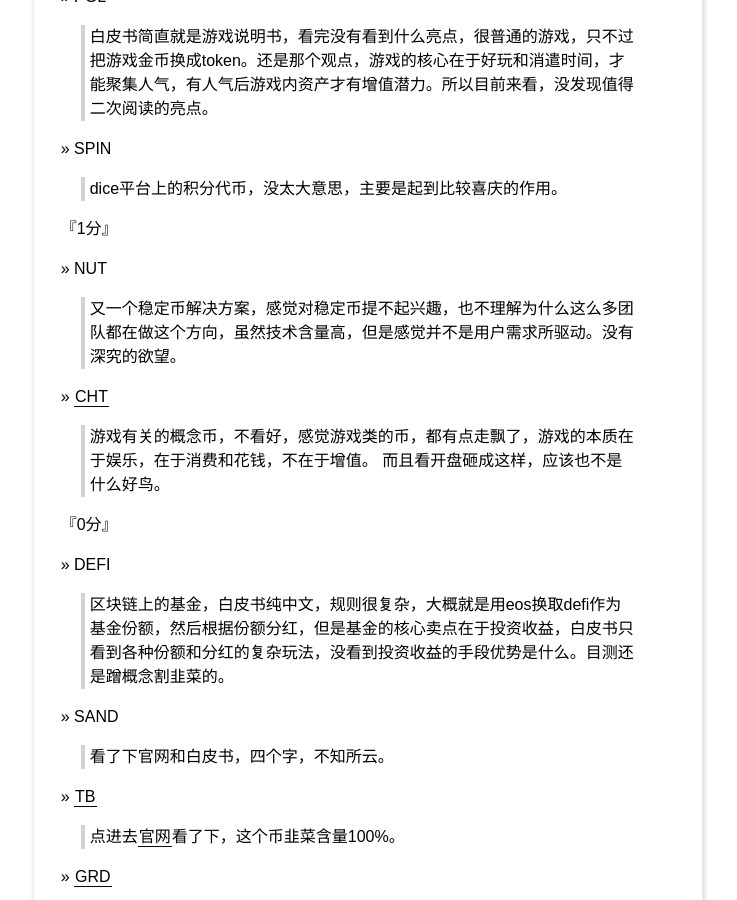
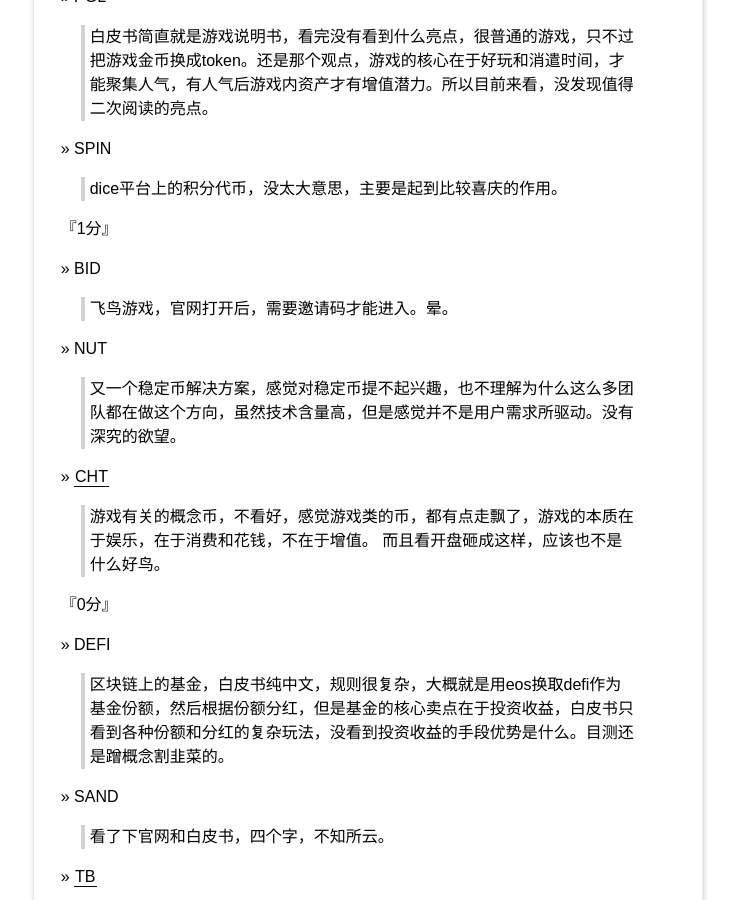
Before and after one commit to yanyiwu/blog, a Jekyll site: the page built from eostokens.md, in a window 1280 px wide and 900 px high, scrolled down 3239 px. Shown: the whole window, without its empty margins (272-1009 px from the left). Built offline with Jekyll 4.4.1, drawn with Linux system fonts in a browser that asks for light colours; Markdown is read by kramdown in place of the engine named in the settings; comment, search, counter and statistics services are not loaded.

Commit message:
[token] BID

```diff
--- a/eostokens.md
+++ b/eostokens.md
@@ -116,6 +116,10 @@ title: EOS Token Ranking
 
 『1分』
 
+&raquo; BID
+
+> 飞鸟游戏，官网打开后，需要邀请码才能进入。晕。
+
 &raquo; NUT
 
 > 又一个稳定币解决方案，感觉对稳定币提不起兴趣，也不理解为什么这么多团队都在做这个方向，虽然技术含量高，但是感觉并不是用户需求所驱动。没有深究的欲望。
```
